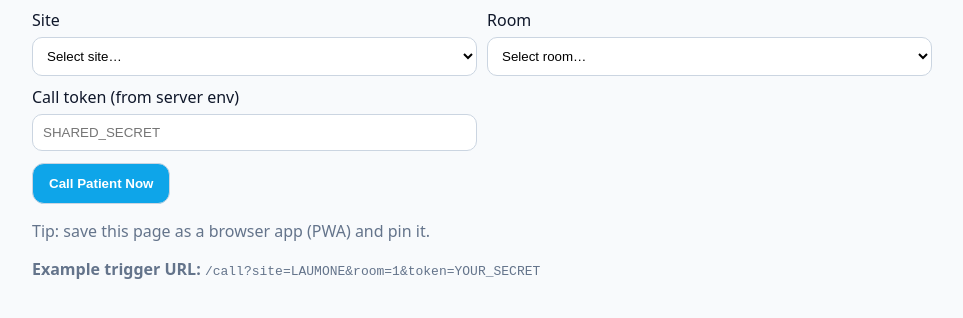
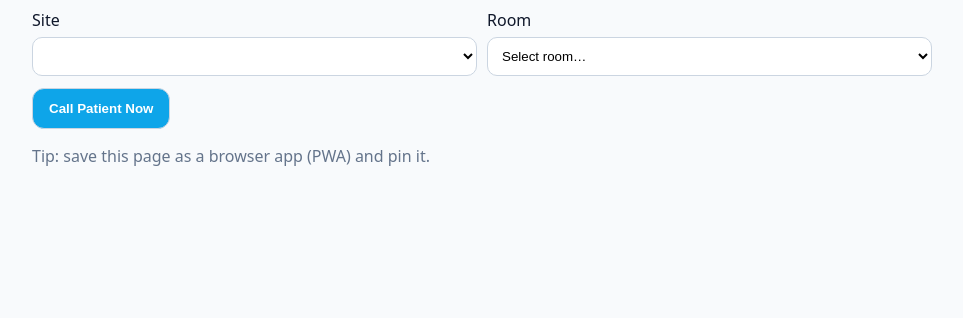
Before and after one commit to michaelsblyth/ih-callbutton-intranet, a website: page public/doctor.html in a window 1280 px wide. Shown: the part 82-400 px from the top of the page, without its empty margins (158-1121 px from the left). Drawn offline with Linux system fonts and the light colour scheme.

Commit message:
Update doctor.html

```diff
--- a/public/doctor.html
+++ b/public/doctor.html
@@ -18,10 +18,6 @@
       <label>Room
         <select id="room"><option value="">Select room…</option></select>
       </label>
-
-      <label>Call token (from server env)
-        <input id="token" placeholder="SHARED_SECRET" />
-      </label>
     </div>
 
     <div class="row">
@@ -29,9 +25,9 @@
     </div>
 
     <p class="muted">Tip: save this page as a browser app (PWA) and pin it.</p>
-    <p class="muted"><strong>Example trigger URL:</strong> <code id="exampleUrl"></code></p>
   </div>
 
-  <script type="module" src="/doctor.js?v=4"></script>
+  <!-- Loads /doctor.js which imports /config.js -->
+  <script type="module" src="/doctor.js?v=5"></script>
 </body>
 </html>
```
